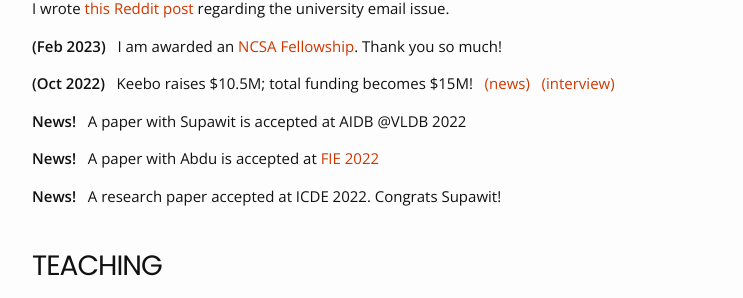
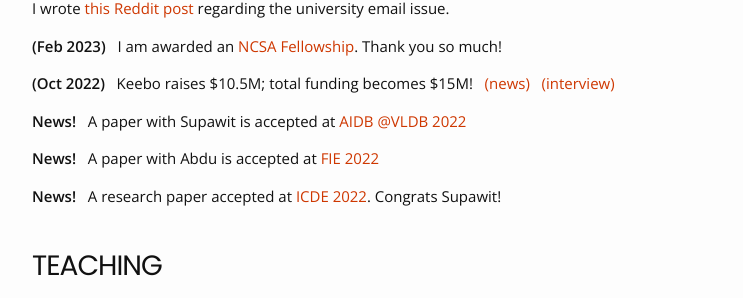
Before and after one commit to pyongjoo/pyongjoo.github.io, a Jekyll site: the page built from index.html, in a window 1280 px wide. Shown: the part 495-793 px from the top of the page, without its empty margins (268-1011 px from the left). Built offline with Jekyll 4.4.1, drawn with Linux system fonts in a browser that asks for light colours; part of the change alters nothing that is shown.

```diff
--- a/index.html
+++ b/index.html
@@ -56,9 +56,9 @@ layout: home
 		    (news)</a>
 		    &nbsp; <a href="https://cs.illinois.edu/news/successful-startup-provides-park-with-a-perspective-on-balancing-academic-research-with-entrepreneurial-energy">
 		    (interview)</a></p>
-	    	<p><b>News!</b> &nbsp; A paper with Supawit is accepted at AIDB @VLDB 2022</p>
+		<p><b>News!</b> &nbsp; A paper with Supawit is accepted at <a href="https://sites.google.com/view/aidb2022/?pli=1">AIDB @VLDB 2022</a></p>
 	    	<p><b>News!</b> &nbsp; A paper with Abdu is accepted at <a href="https://www.fie2022.org/">FIE 2022</a></p>
-	        <p><b>News!</b> &nbsp; A research paper accepted at ICDE 2022. Congrats Supawit! </p>
+	        <p><b>News!</b> &nbsp; A research paper accepted at <a href="https://icde2022.ieeecomputer.my/">ICDE 2022</a>. Congrats Supawit! </p>
 	    </div>
 	</div>
 </div>
```
